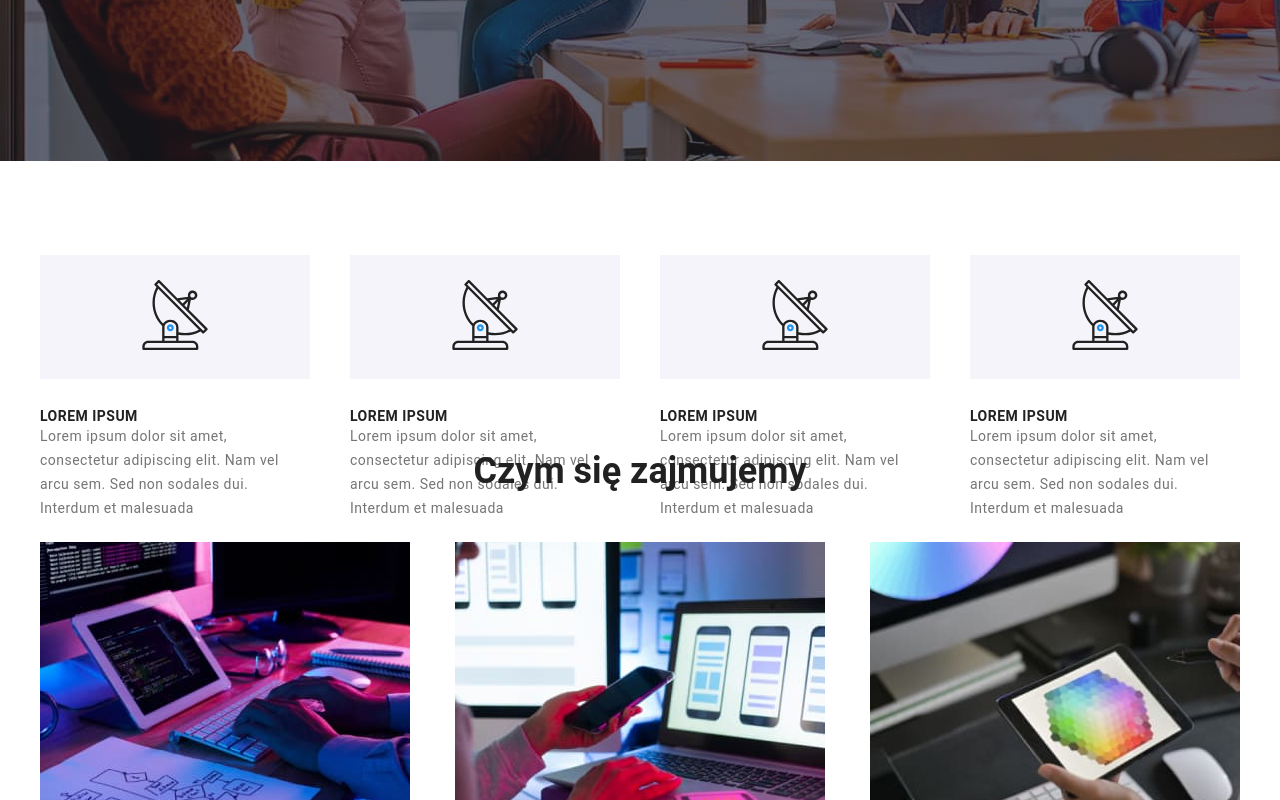
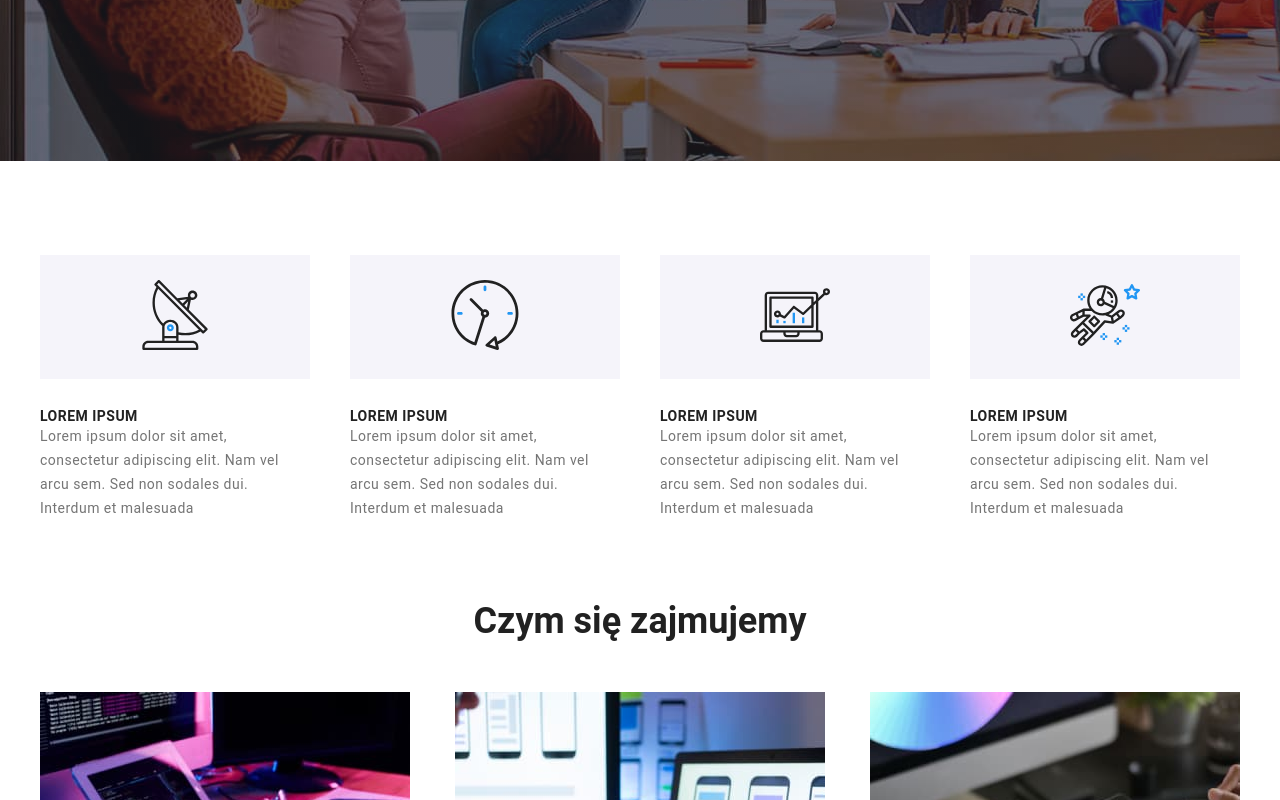
Before and after one commit to DamianDawidowski/goit-markup-hw-04, a plain HTML site: page index.html in a window 1280 px wide. Shown: the part 520-1320 px from the top of the page. Drawn offline with nearby package versions, Linux system fonts and the light colour scheme.

Commit message:
modified:   css/styles.css 	modified:   index.html

```diff
--- a/css/styles.css
+++ b/css/styles.css
@@ -124,6 +124,10 @@ ul {
   justify-content: space-between;
   list-style-type: none;
   height: 6.3125rem;
+}
+
+.placeholder-div2 {
+  min-height: 27.4375rem;
 }
 
 .placeholder-hgroup {
--- a/index.html
+++ b/index.html
@@ -66,7 +66,7 @@
         </section>
       </div>
       <div class="placeholder-div">
-        <div class="section">
+        <div class="section placeholder-div2"">
           <ul class="placeholder-ul container">
             <li>
               <div>
@@ -88,7 +88,7 @@
               <div>
                 <div class="placeholder-icon">
                   <svg width="70" height="70">
-                    <use href="./images/icons.svg#icon-antenna-1"></use>
+                    <use href="./images/icons.svg#icon-clock-1"></use>
                   </svg>
                 </div>
                 <hgroup class="placeholder-hgroup">
@@ -104,7 +104,7 @@
               <div>
                 <div class="placeholder-icon">
                   <svg width="70" height="70">
-                    <use href="./images/icons.svg#icon-antenna-1"></use>
+                    <use href="./images/icons.svg#icon-diagram-1"></use>
                   </svg>
                 </div>
                 <hgroup class="placeholder-hgroup">
@@ -120,7 +120,7 @@
               <div>
                 <div class="placeholder-icon">
                   <svg width="70" height="70">
-                    <use href="./images/icons.svg#icon-antenna-1"></use>
+                    <use href="./images/icons.svg#icon-astronaut-1"></use>
                   </svg>
                 </div>
                 <hgroup class="placeholder-hgroup">
```
